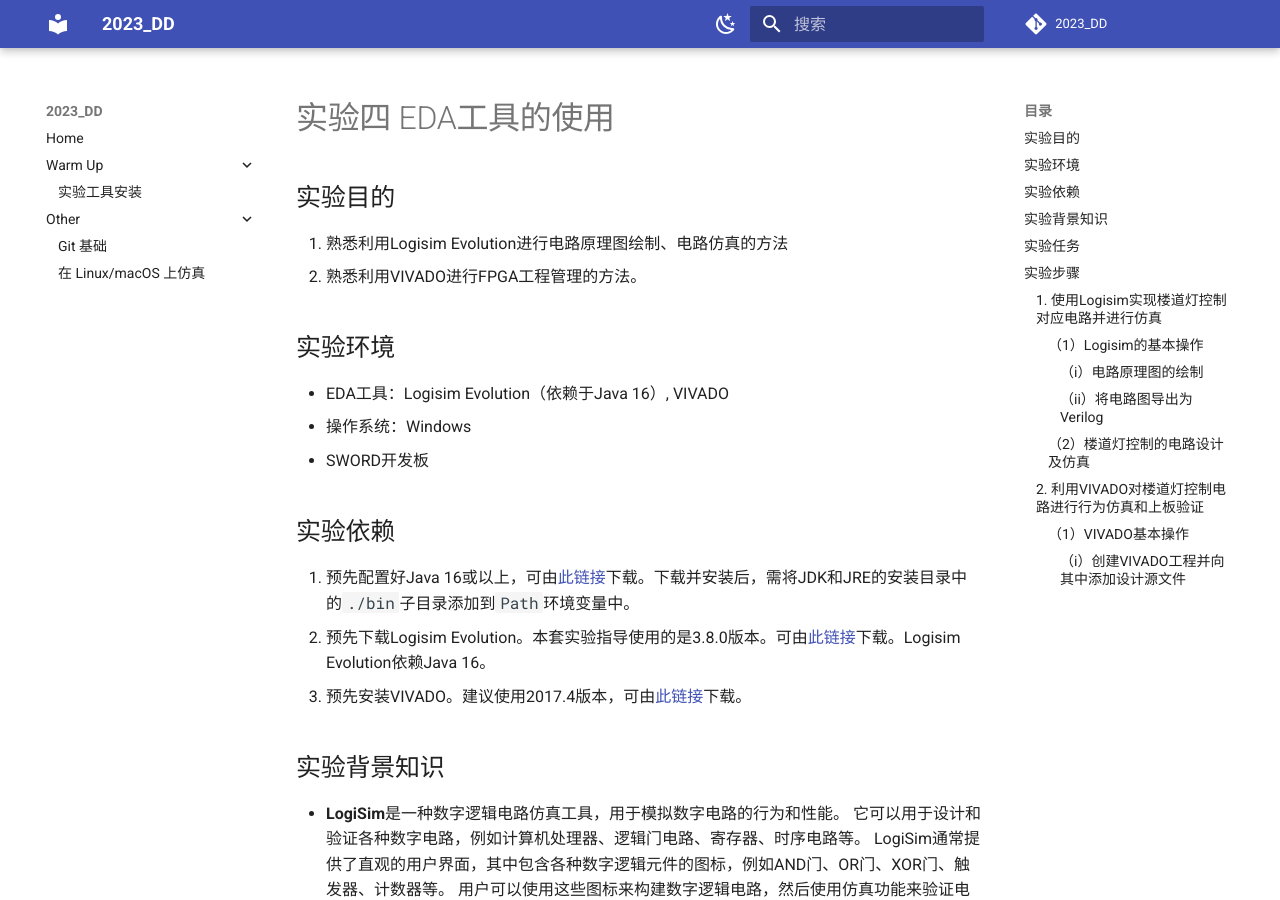
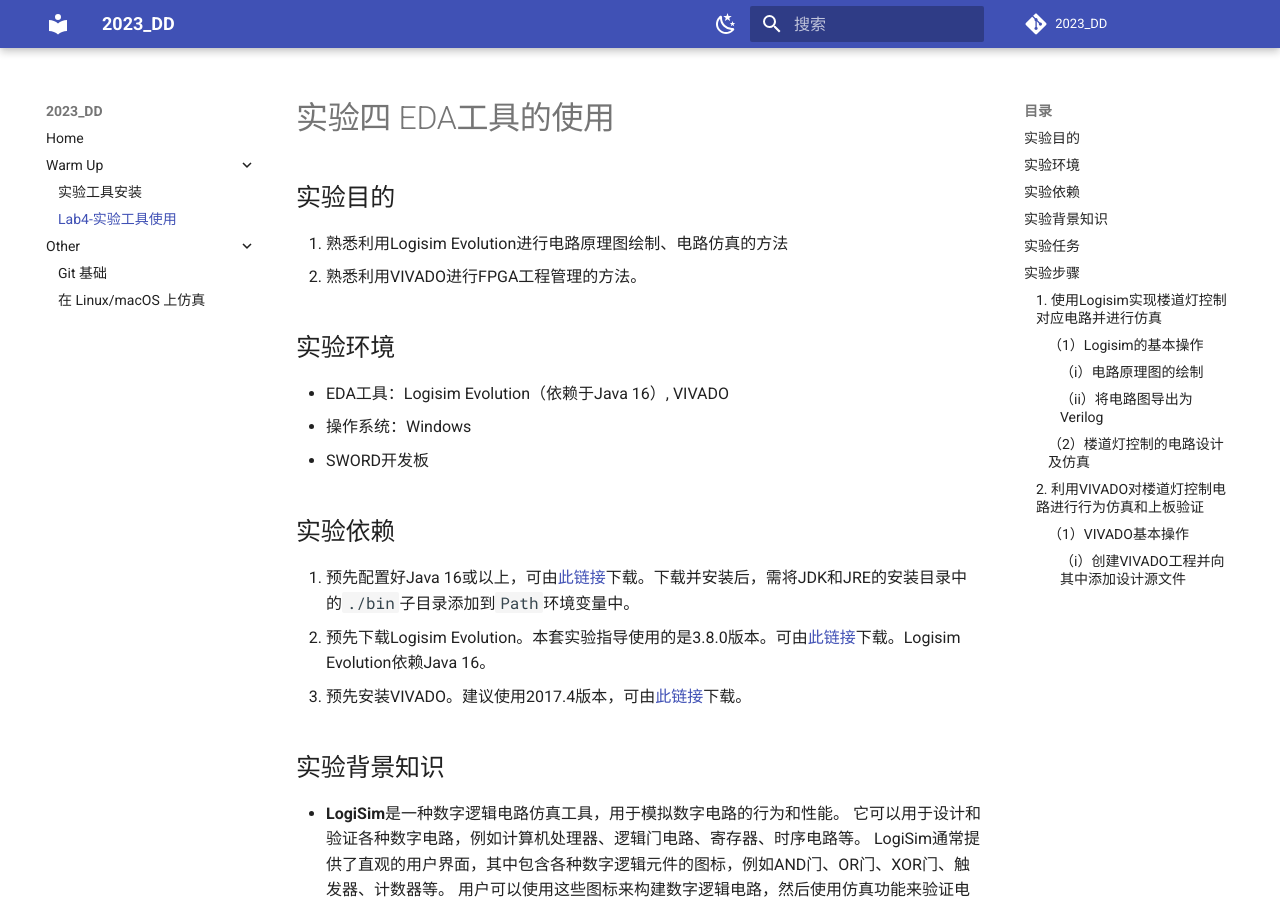
Before and after one commit to Guahao31/2023_DD, an MkDocs documentation site: the page built from docs/warmup/lab4.md, in a window 1280 px wide and 900 px high. Built offline with MkDocs 1.6.1 and Material for MkDocs 9.7.7, drawn with Linux system fonts in a browser that asks for light colours; comment, search, counter and statistics services are not loaded.

Commit message:
init: add lab4.md to navigation

```diff
--- a/mkdocs.yml
+++ b/mkdocs.yml
@@ -53,6 +53,7 @@ nav:
   - Home: index.md
   - Warm Up:
     - 实验工具安装: warmup/tools_installation.md
+    - Lab4-实验工具使用: warmup/lab4.md
 
   - Other:
     - Git 基础: Other/about_git.md
```
